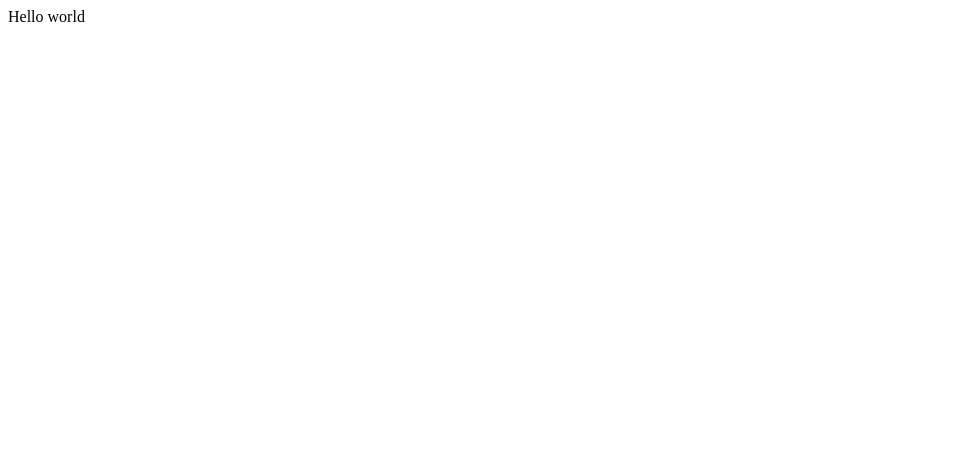
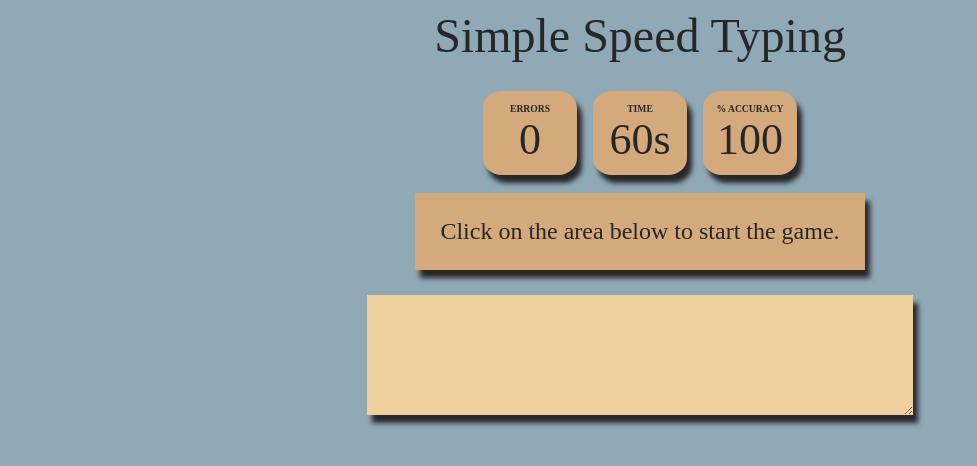
Before and after one commit to KeaganStokoe/typingGame, a plain HTML site: page index.html in a window 1280 px wide. Shown: the whole page, without its empty margins (0-977 px from the left). Drawn offline with Linux system fonts and the light colour scheme.

Commit message:
Configure game screen and styling

```diff
--- a/index.html
+++ b/index.html
@@ -1,13 +1,57 @@
 <!DOCTYPE html>
 <html>
+
 <head>
 	<meta charset="utf-8">
 	<meta name="viewport" content="width=device-width">
-    <title>repl.it</title>
+	<title>Speed Typer</title>
 	<link href="style.css" rel="stylesheet" type="text/css" />
 </head>
+
 <body>
-    Hello world
-    <script src="script.js"></script>
+	<div class="container">
+		<div class="heading">
+			Simple Speed Typing
+		</div>
+		<div class="header">
+			<div class="wpm">
+				<div class="header_text">WPM</div>
+				<div class="curr_wpm">100</div>
+			</div>
+			<div class="cpm">
+				<div class="header_text">CPM</div>
+				<div class="curr_cpm">100</div>
+			</div>
+			<div class="errors">
+				<div class="header_text">Errors</div>
+				<div class="curr_errors">0</div>
+			</div>
+			<div class="timer">
+				<div class="header_text">Time</div>
+				<div class="curr_time">60s</div>
+			</div>
+			<div class="accuracy">
+				<div class="header_text">% Accuracy</div>
+				<div class="curr_accuracy">100</div>
+			</div>
+		</div>
+
+		<div class="quote">
+			Click on the area below to start the game.
+		</div>
+		<textarea class="input_area"
+      placeholder="start typing here..."
+      oninput="processCurrentText()"
+      onfocus="startGame()">
+    </textarea>
+    <button class="restart_btn"
+      onclick="resetValues()">
+      Restart
+    </button>
+  </div>
+
+  <!-- link the JavaScript file here -->
+  <script src="game.js">
+  </script>
   </body>
 </html>
--- a/style.css
+++ b/style.css
@@ -0,0 +1,87 @@
+body {
+  background-color: #90a9b7;
+  color: #272727;
+  text-align: center;
+}
+
+.container {
+  display: flex;
+  flex-direction: column;
+  align-items: center;
+}
+
+.heading {
+  margin-bottom: 20px;
+  font-size: 3rem;
+  color: #272727;
+}
+
+.header {
+  display: flex;
+  align-items: center;
+}
+
+.timer, .errors, .accuracy,
+.cpm, .wpm {
+  background-color: #D4AA7D;
+  height: 60px;
+  width: 70px;
+  margin: 8px;
+  padding: 12px;
+  border-radius: 20%;
+  box-shadow: #272727 5px 8px 5px;
+}
+
+.cpm, .wpm  {
+  display: none;
+}
+
+.header_text {
+  text-transform: uppercase;
+  font-size: 0.6rem;
+  font-weight: 600;
+}
+
+.curr_time, .curr_errors,
+.curr_accuracy, .curr_cpm,
+.curr_wpm {
+  font-size: 2.75rem;
+}
+
+.quote {
+  background-color: #D4AA7D;
+  font-size: 1.5rem;
+  margin: 10px;
+  padding: 25px;
+  box-shadow: #272727 5px 8px 5px;
+}
+
+.input_area {
+  background-color: #EFD09E;
+  height: 80px;
+  width: 40%;
+  font-size: 1.5rem;
+  font-weight: 600;
+  margin: 15px;
+  padding: 20px;
+  border: 0px;
+  box-shadow: #272727 5px 8px 5px;
+}
+
+.restart_btn {
+  display: none;
+  background-color: #326765;
+  font-size: 1.5rem;
+  padding: 10px;
+  border: 0px;
+  box-shadow:#272727 5px 8px 5px;
+}
+
+.incorrect_char {
+  color: red;
+  text-decoration: underline;
+}
+
+.correct_char {
+  color: darkgreen;
+}
```
Also changed, not shown: game.js (added), script.js (deleted). Lines whose indentation alone changed are shown as unchanged.
